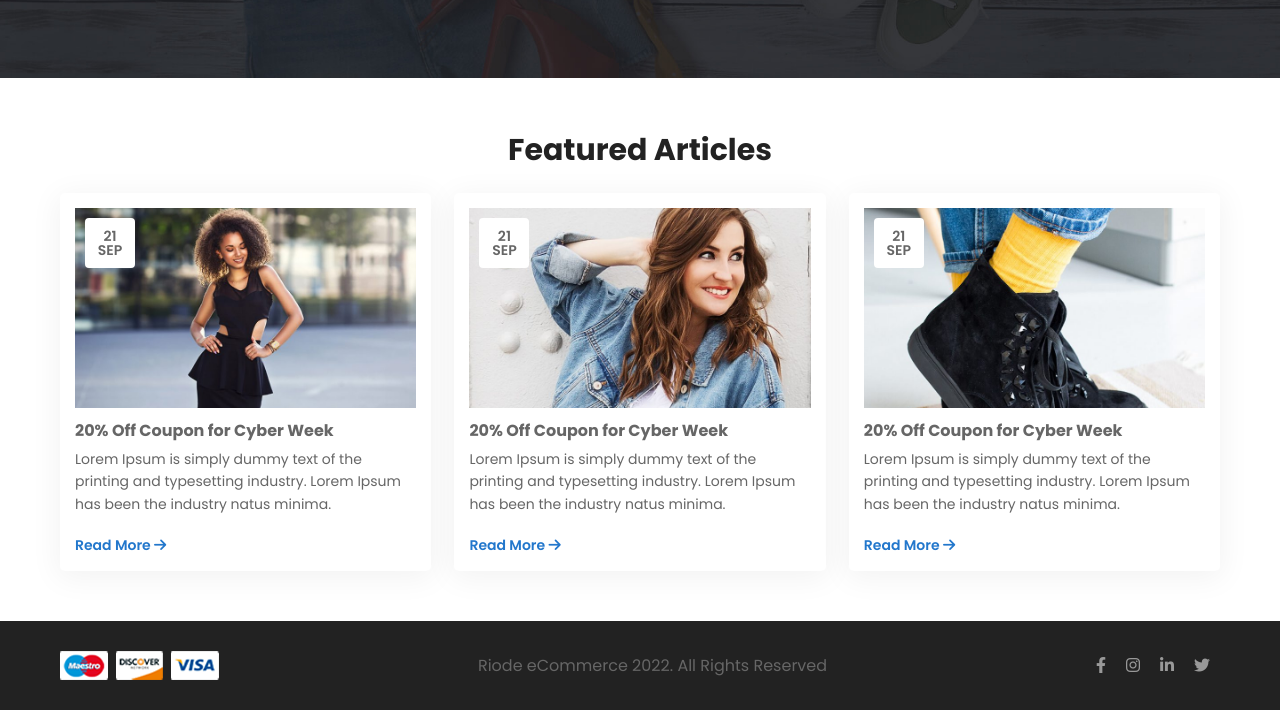
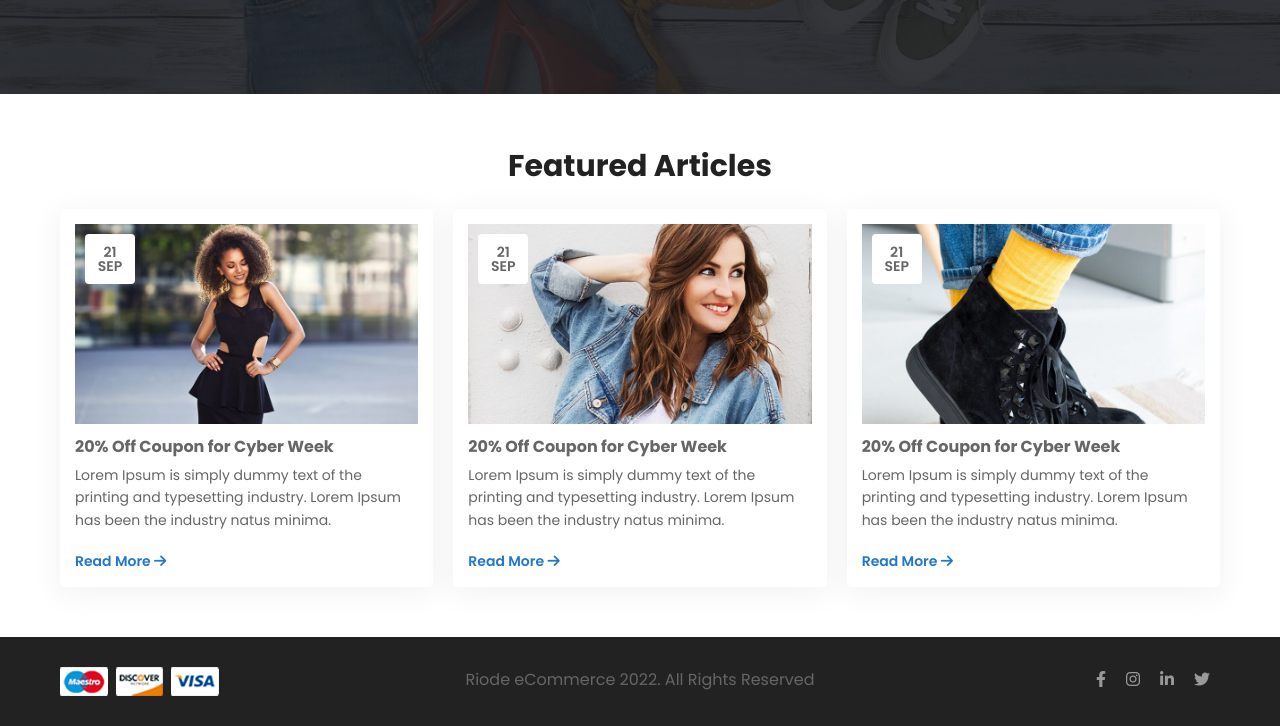
Before and after one commit to ShuvoMallick01/landing-page-using-grid, a plain HTML site: page index.html in a window 1280 px wide. Shown: the part 2144-2870 px from the top of the page. Drawn offline with Linux system fonts and the light colour scheme.

Commit message:
Using Grid

```diff
--- /dev/null
+++ b/css/animation.css
@@ -0,0 +1,7 @@
+.category-item:hover,
+.single-product:hover,
+.single-article:hover {
+  transform: translateY(-5px);
+  transition: all 0.3s ease-in-out 0.1s;
+  box-shadow: 0px 10px 50px 0px rgb(26 46 85 / 10%);
+}
--- a/css/style.css
+++ b/css/style.css
@@ -1,6 +1,29 @@
 :root {
   --text-primary: #666;
+
+  --color-blue-400: #53b1fd;
+  --color-blue-500: #68b4ff;
+  --color-blue-800: #1849a9;
+
+  --color-grey-100: #f2f4f7;
+  --color-grey-200: #e4e7ec;
+  --color-grey-300: #d0d5dd;
+  --color-grey-400: #98a2b3;
+  --color-grey-500: #667085;
+  --color-grey-600: #475467;
+  --color-grey-700: #344054;
+  --color-grey-800: #1d2939;
+  --color-grey-900: #101828;
+
+  --color-success: #00ab55;
+  --color-danger: #f04438;
+  --color-white: #ffffff;
+
+  --color-background: #f5f5f5;
+  --color-footer-background: #222529;
   --font-primary: "Poppins", sans-serif;
+
+  --box-shadow-1: 0px 0px 7px rgba(16, 24, 40, 0.05);
 }
 
 /* ========== Reset CSS ========== */
@@ -217,7 +240,7 @@ nav ul li a {
 }
 /* banner area end */
 
-/* service-area start */
+/* ===== service-area start ===== */
 .services-area {
   margin-top: 45px;
   margin-bottom: 45px;
@@ -258,19 +281,20 @@ nav ul li a {
   color: #666;
   font-size: 14px;
 }
-/* service-area end */
+/* ===== service-area end ===== */
 
-/* our categories area start */
+/* ===== our categories area start ===== */
 .categories {
   margin-bottom: 60px;
 }
 
 .category-list {
+  display: grid;
+  grid-template-columns: repeat(4, 1fr);
   gap: 20px;
 }
 
 .category-item {
-  width: 25%;
   overflow: hidden;
   border-radius: 8px;
   position: relative;
@@ -290,7 +314,7 @@ nav ul li a {
   left: 10px;
   right: 10px;
 }
-/* our categories area End */
+/* ===== our categories area End ===== */
 
 /* Best Selling Products area start */
 .best-selling-products {
@@ -298,8 +322,13 @@ nav ul li a {
   flex-wrap: wrap;
 }
 
+.product-list {
+  display: grid;
+  grid-template-columns: repeat(4, 1fr);
+  gap: 20px;
+}
+
 .single-product {
-  width: 24%;
 }
 
 .discount {
@@ -369,6 +398,7 @@ nav ul li a {
   text-align: center;
   color: #999;
   margin-top: 5px;
+  padding: 10px;
 }
 
 .product-content > p {
@@ -449,8 +479,15 @@ nav ul li a {
   margin: 50px 0;
 }
 
+.article-list {
+  display: grid;
+  /* grid-template-columns: repeat(3, 1fr); */
+  grid-template-columns: repeat(auto-fit, minmax(30%, 1fr));
+  /* grid-template-columns: repeat(auto-fit, 30%); */
+  gap: 20px;
+}
+
 .single-article {
-  width: 32%;
   background-color: #fff;
   box-shadow: 0 5px 30px 3px rgb(0 0 0 / 5%);
   border-radius: 5px;
@@ -527,8 +564,18 @@ footer {
   padding: 30px 0;
 }
 
+.footer-area {
+  display: grid;
+  grid-template-columns: repeat(3, 1fr);
+}
+
+.footer-area p {
+  text-align: center;
+}
+
 .social-icons {
   display: flex;
+  justify-content: end;
 }
 
 .social-icons a {
--- a/index.html
+++ b/index.html
@@ -23,6 +23,7 @@
     />
     <!-- custom css -->
     <link rel="stylesheet" href="./css/style.css" />
+    <link rel="stylesheet" href="./css/animation.css" />
     <title>e-Commerce Website</title>
   </head>
   <body>
@@ -100,7 +101,7 @@
         <h2 class="heading">Our Categories</h2>
 
         <!-- all category list -->
-        <div class="category-list d-flex">
+        <div class="category-list">
           <!-- single category box -->
           <div class="category-item">
             <img
@@ -149,6 +150,7 @@
             </button>
           </div>
         </div>
+        <!-- End -->
       </div>
     </section>
     <!-- Our categories area end -->
@@ -159,7 +161,7 @@
         <h2 class="heading">Best Selling Products</h2>
 
         <!-- all products -->
-        <div class="product-list d-flex justify-content-between">
+        <div class="product-list">
           <!-- single product -->
           <div class="single-product discount">
             <div class="product-top-img">
@@ -332,9 +334,7 @@
     <section class="featured-articles">
       <div class="container">
         <h2 class="heading">Featured Articles</h2>
-        <div
-          class="article-list d-flex justify-content-between align-items-center"
-        >
+        <div class="article-list">
           <!-- single article item -->
           <div class="single-article">
             <div class="article-top-img">
@@ -416,9 +416,8 @@
 
     <!-- Footer start -->
     <footer>
-      <div
-        class="container footer-area d-flex justify-content-between align-items-center"
-      >
+      <div class="container">
+        <div class="footer-area">
           <img src="/images/payment.png" alt="Bank Cards" />
           <p>Riode eCommerce 2022. All Rights Reserved</p>
           <div class="social-icons">
@@ -428,6 +427,7 @@
             <a href=""><i class="fa-brands fa-twitter"></i></a>
           </div>
         </div>
+      </div>
     </footer>
     <!-- Footer end -->
   </body>
```
Also changed, not shown: 1 other file. Lines whose indentation alone changed are shown as unchanged.
